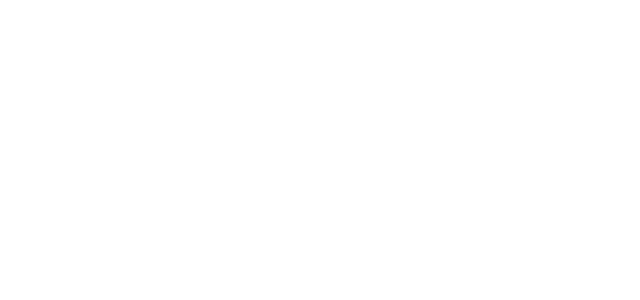
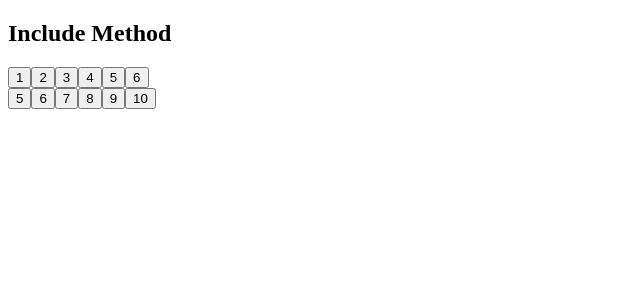
Before and after one commit to PreetiYdv/react-js-task, a React (Create React App) app: page /include-method in a window 1280 px wide. Before the commit this address had no page. Shown: the top 300 px of the page, without its empty margins (0-640 px from the left). Built offline with nearby package versions, Linux system fonts and the light colour scheme.

Commit message:
include and filter method

```diff
--- a/src/App.js
+++ b/src/App.js
@@ -8,6 +8,8 @@ import SeriesFunction from "./components/SeriesFunction";
 import SumFuncWithCondition from "./components/SumFuncWithCondition";
 import FindCenturyByDate from "./components/FindCenturyByDate";
 import FindVowel from "./components/FindVowel";
+import IncludeMethod from "./components/IncludeMethod";
+import FilterMethod from './components/FilterMethod';
 
 function App() {
   const Data = [1, 2, 3, 4, 5];
@@ -31,6 +33,8 @@ function App() {
           element={<FindCenturyByDate />}
         ></Route>
         <Route path="/find-vowels" element={<FindVowel />}></Route>
+        <Route path="/include-method" element={<IncludeMethod />}></Route>
+        <Route path="/filter-method" element={<FilterMethod />}></Route>
       </Routes>
     </div>
   );
--- /dev/null
+++ b/src/components/FilterMethod.jsx
@@ -0,0 +1,51 @@
+import React, { useState } from 'react'
+
+const FilterMethod = () => {
+    const [data, setdata] = useState([{ num: 1 }, { num: 2 }, { num: 3 }, { num: 4 }, { num: 5 }, { num: 6 }])
+    const value = [5, 6, 7, 8, 9, 10];
+    const [message, setMessage] = useState('');
+
+    const handleSubmit = (item) => {
+        const result = data.filter((obj, i) => {
+            return obj.num === item ? obj.num : ""
+        })
+        console.log(result);
+        if (result.length > 0) {
+            setMessage('Value already exists');
+        } else {
+            console.log(item, "item");
+            setdata([...data, { num: item }]);
+            setMessage('');
+        }
+    }
+    return (
+        <>
+            <section className="h-screen bg-[#10111A]">
+                <div className="container mx-auto h-full flex justify-center flex-col items-center">
+                    <h2 className="text-white text-3xl mb-4 text-center font-semibold">
+                        Filter Method
+                    </h2>
+                    <div className="flex flex-col justify-center rounded-md border max-w-[600px] bg-white/5 backdrop-blur-md gap-5 px-20 py-10">
+                        <div className="flex gap-2">
+                            {data.map((item) => {
+                                return (<button className='border border-white rounded-lg text-white px-2 mx-1'>{item.num}</button>)
+                            })}
+                        </div>
+                        <div className="mt-5 flex flex-wrap">
+                            {value.map((item, i) => {
+                                return (
+                                    <button className='border border-white rounded-lg text-white px-2 mx-1' onClick={() => handleSubmit(item)}>
+                                        {item}
+                                    </button>
+                                )
+                            })}
+                        </div>
+                        {message && <p className='text-white'>{message}</p>}
+                    </div>
+                </div>
+            </section>
+        </>
+    )
+}
+
+export default FilterMethod
--- /dev/null
+++ b/src/components/IncludeMethod.jsx
@@ -0,0 +1,48 @@
+import React, { useState } from 'react';
+
+const IncludeMethod = () => {
+    const [data, setdata] = useState([1, 2, 3, 4, 5, 6]);
+    const value = [5, 6, 7, 8, 9, 10];
+    const [message, setMessage] = useState('');
+
+    const handleSubmit = (item) => {
+        console.log(item);
+        if (data.includes(item)) {
+            setMessage('Value already exists');
+        } else {
+            setdata([...data, item]);
+            setMessage('');
+        }
+    }
+
+    return (
+        <>
+            <section className="h-screen bg-[#10111A]">
+                <div className="container mx-auto h-full flex justify-center flex-col items-center">
+                <h2 className="text-white text-3xl mb-4 text-center font-semibold">
+             Include Method
+            </h2>
+                    <div className="flex flex-col justify-center rounded-md border max-w-[600px] bg-white/5 backdrop-blur-md gap-5 px-20 py-10">
+                        <div className="flex gap-2">
+                            {data.map((item) => {
+                                return (<button className='border border-white rounded-lg text-white px-2 mx-1'>{item}</button>)
+                            })}
+                        </div>
+                        <div className="mt-5 flex flex-wrap">
+                            {value.map((item, i) => {
+                                return (
+                                    <button className='border border-white rounded-lg text-white px-2 mx-1' onClick={() => handleSubmit(item)}>
+                                        {item}
+                                    </button>
+                                )
+                            })}
+                        </div>
+                        {message && <p className='text-white'>{message}</p>}
+                    </div>
+                </div>
+            </section>
+        </>
+    );
+}
+
+export default IncludeMethod;
--- a/src/components/common/Helper.jsx
+++ b/src/components/common/Helper.jsx
@@ -27,4 +27,12 @@ export const ContentData = [
     title: "find vowel",
     link: "/find-vowels",
   },
+  {
+    title: "Include method",
+    link: "/include-method",
+  },
+  {
+    title: "filter method",
+    link: "/filter-method",
+  },
 ];
```
